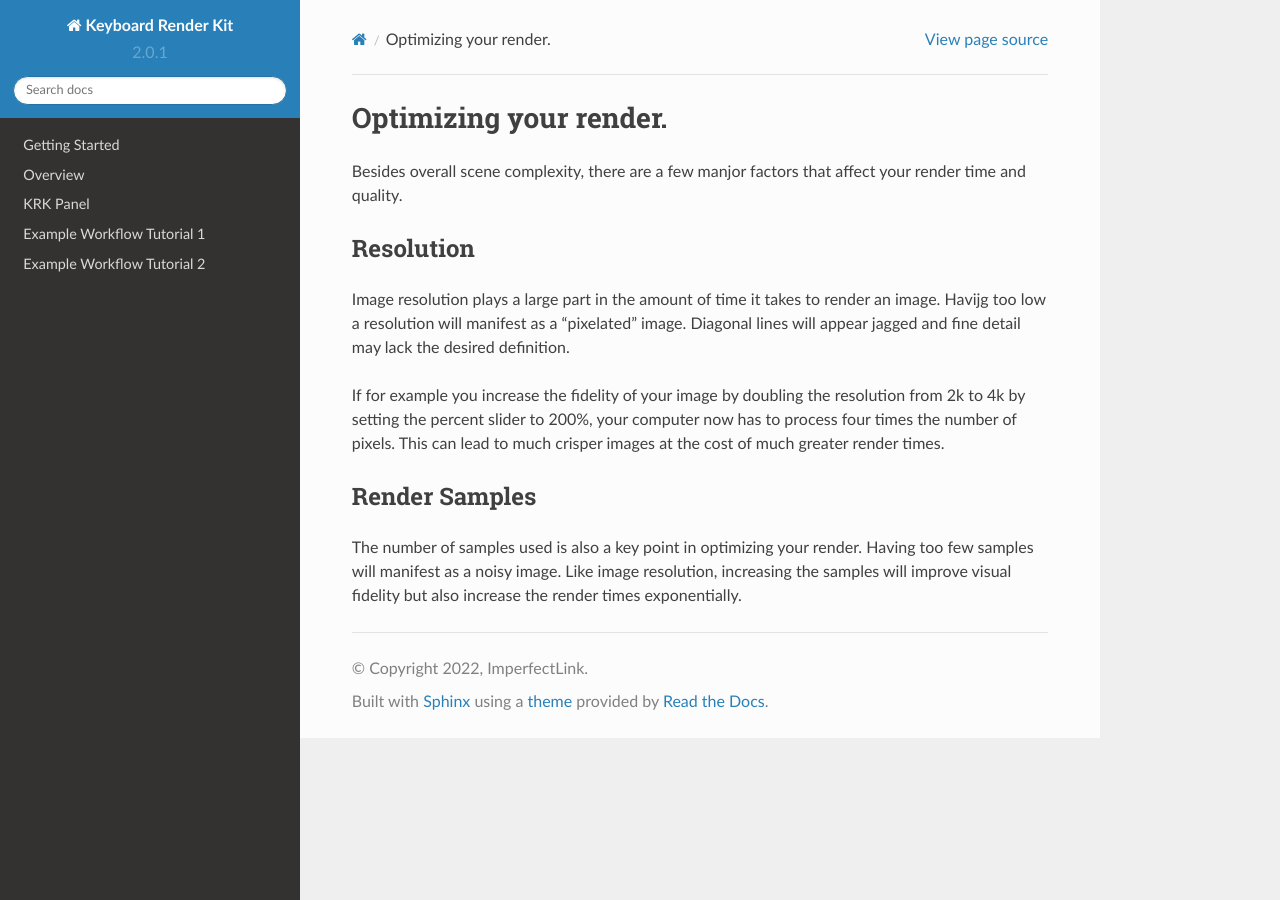
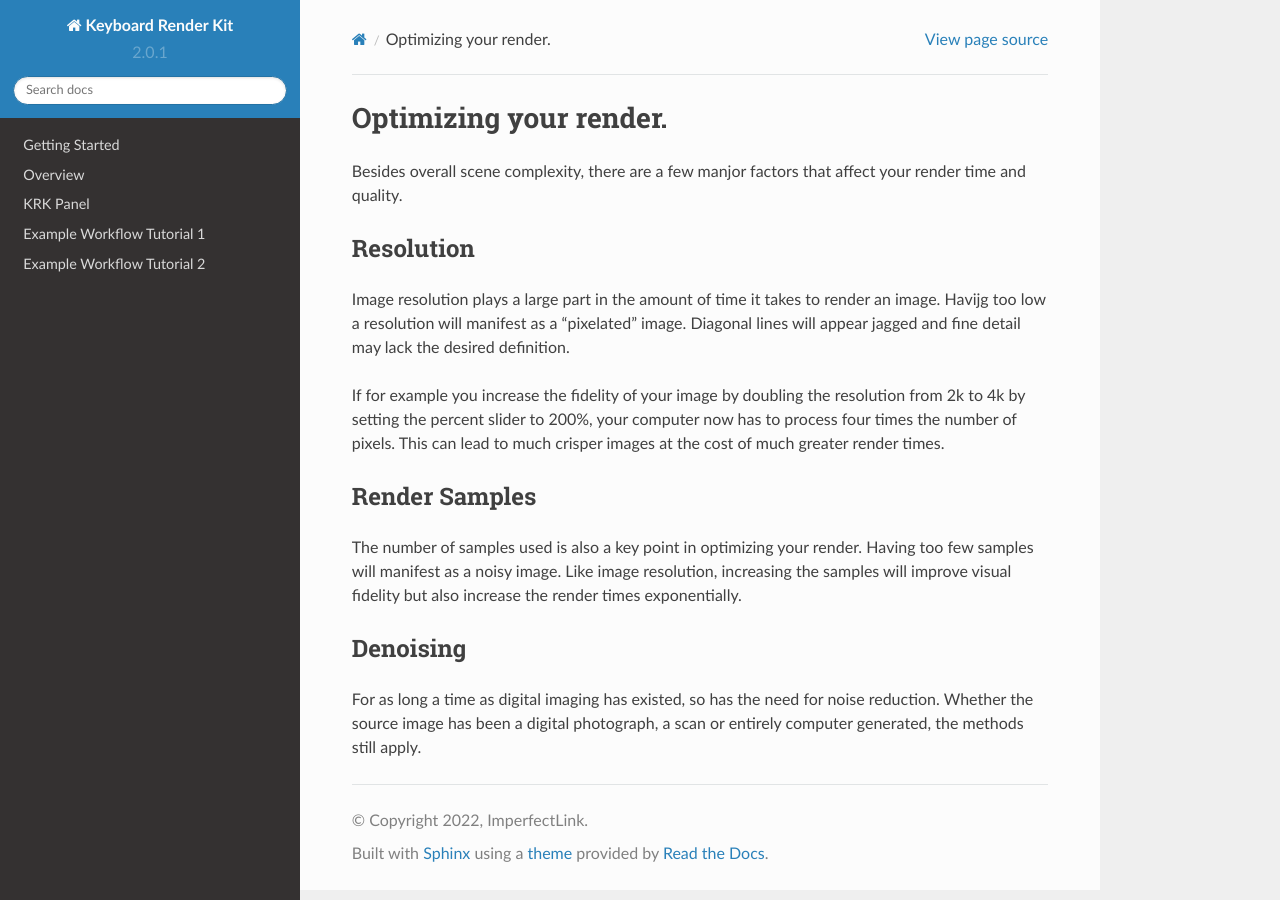
Before and after one commit to imperfectlink/KeyboardRenderKit, a Sphinx documentation site: the page built from docs/source/optimization.rst, in a window 1280 px wide. Built offline with Sphinx 7.4.7 and the Read the Docs theme 2.0.0, drawn with Linux system fonts in a browser that asks for light colours.

Commit message:
Update optimization.rst

```diff
--- a/docs/source/optimization.rst
+++ b/docs/source/optimization.rst
@@ -11,3 +11,7 @@ If for example you increase the fidelity of your image by doubling the resolutio
 Render Samples
 ----
 The number of samples used is also a key point in optimizing your render. Having too few samples will manifest as a noisy image. Like image resolution, increasing the samples will improve visual fidelity but also increase the render times exponentially.
+
+Denoising
+----
+For as long a time as digital imaging has existed, so has the need for noise reduction. Whether the source image has been a digital photograph, a scan or entirely computer generated, the methods still apply.
```
